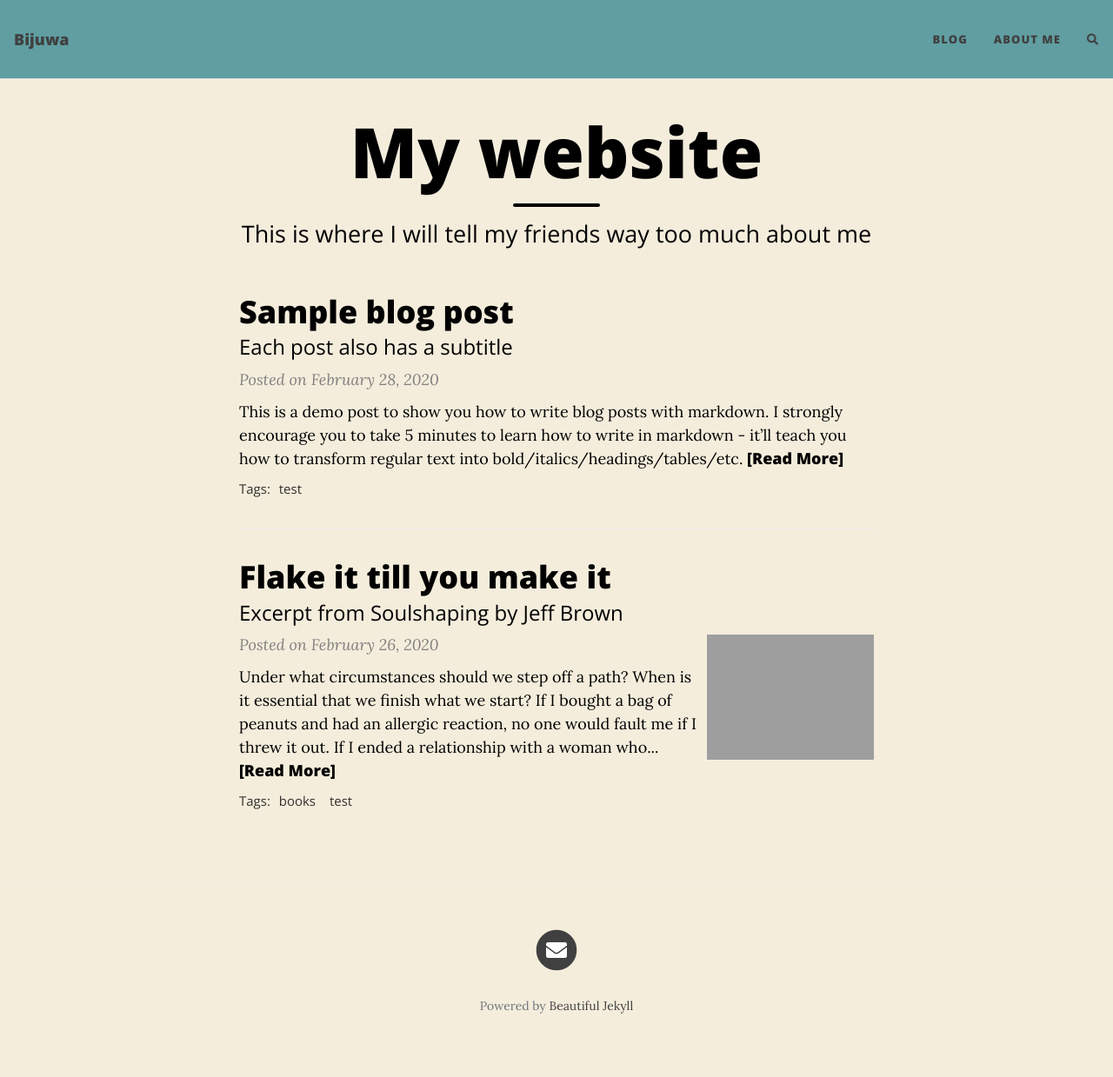
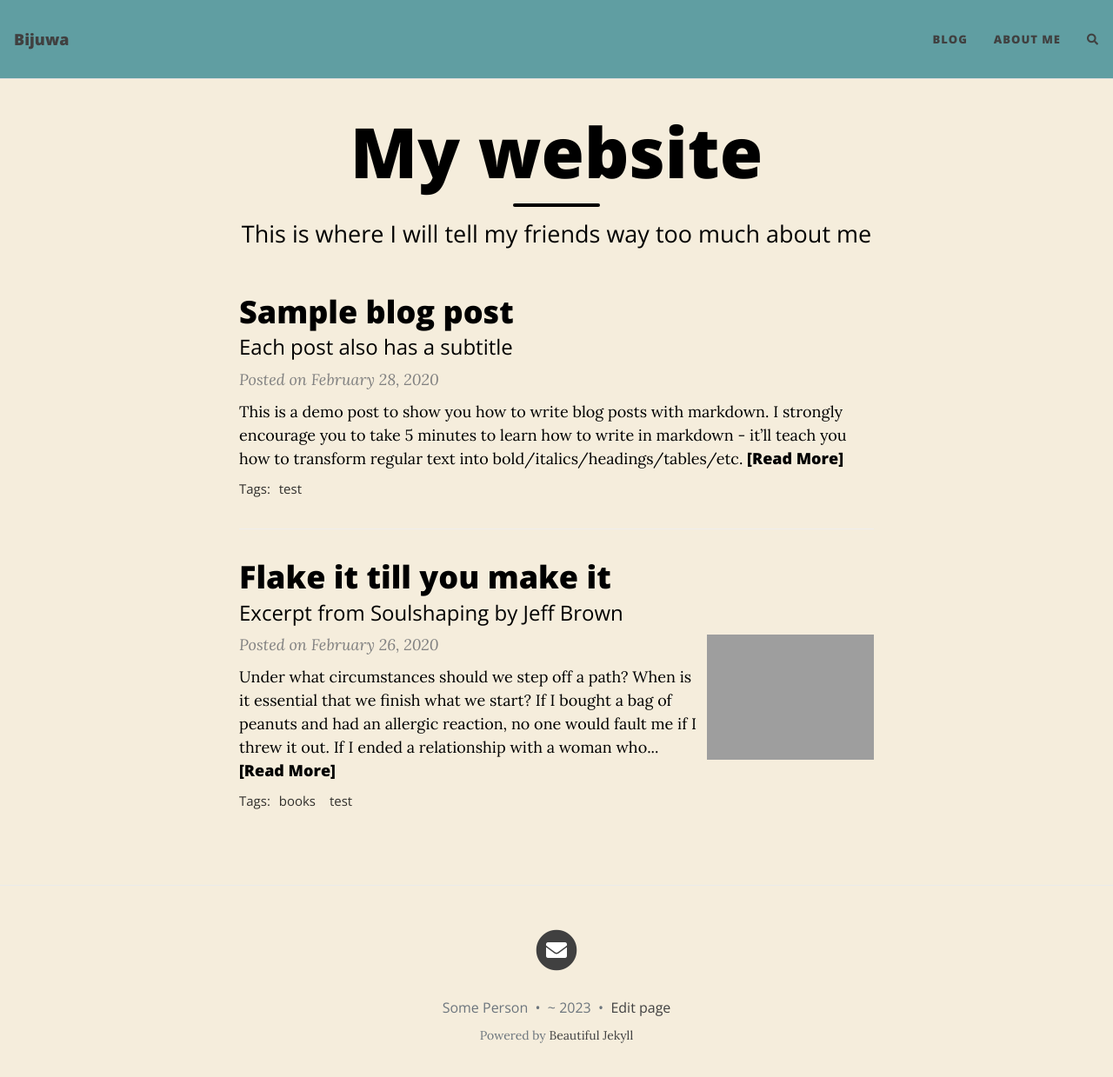
Before and after one commit to biijuwa/biijuwa, a Jekyll site: the page built from index.html, in a window 1280 px wide and 1252 px high. Shown: the top 1239 px of the window at 87% size. Built offline with Jekyll 4.4.1, drawn with Linux system fonts in a browser that asks for light colours; nearby versions of some CDN libraries; the list of posts is cut into pages by our own code; comment, search, counter and statistics services are not loaded.

Commit message:
Update footer.html

```diff
--- a/_includes/footer.html
+++ b/_includes/footer.html
@@ -10,21 +10,21 @@
           {% endfor %}
         </div>
       {% endif %}
-      <!-- <p class="copyright text-muted">
+    <p class="copyright text-muted">
       {% if site.author %}
         {{ site.author }}
         &nbsp;&bull;&nbsp;
       {% endif %}~
-      {{ site.time | date: '%Y' }} -->
+      {{ site.time | date: '%Y' }}
 
-      <!-- {% if site.url-pretty %}
+      {% if site.url-pretty %}
         &nbsp;&bull;&nbsp;
         <span class="author-site">
           <a href="{% if site.url-canonical %}{{ site.url-canonical }}{% else %}{{ '' | absolute_url }}{% endif %}">{{ site.url-pretty }}</a>
         </span>
-      {% endif %} -->
+      {% endif %}
 
-      <!-- {% if site.matomo %}
+      {% if site.matomo %}
         {% if site.matomo.opt-out %}
           &nbsp;&bull;&nbsp;
           <a href="http://{{- site.matomo.uri -}}/index.php?module=CoreAdminHome&action=optOut" target="_blank" class="text_muted">Do-not-Track</a>
@@ -36,7 +36,7 @@
         <a title="Edit this page on GitHub" href="{{ site.github.repository_url }}/edit/{{ site.github.source.branch }}/{{ page.path }}" class="text_muted">Edit page</a>
        {% endif%}
 
-      </p> -->
+      </p>
       {% unless site.remove-ads %}<p class="theme-by text-muted">
         Powered by
         <a href="https://beautifuljekyll.com">Beautiful Jekyll</a>
```
